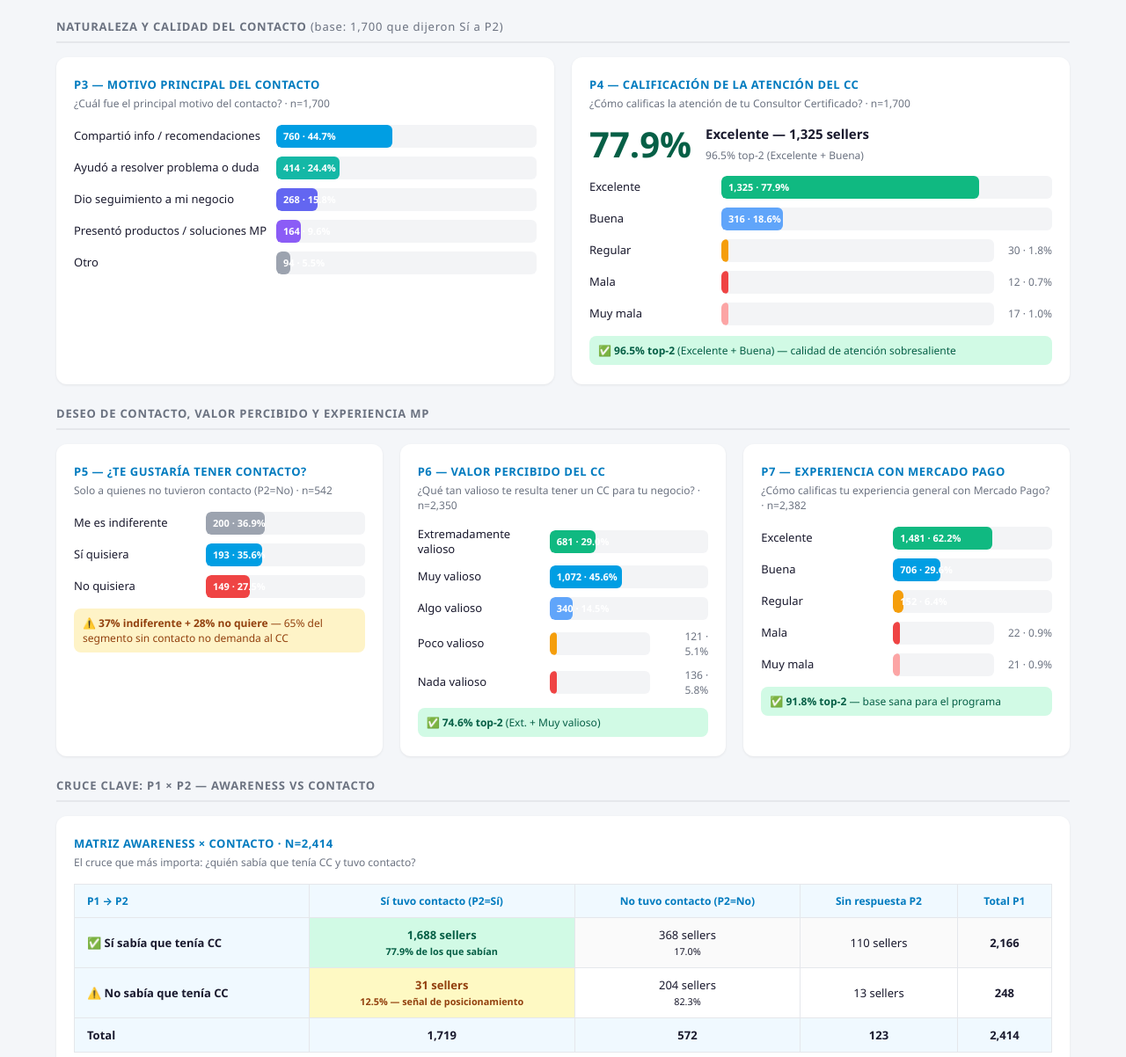
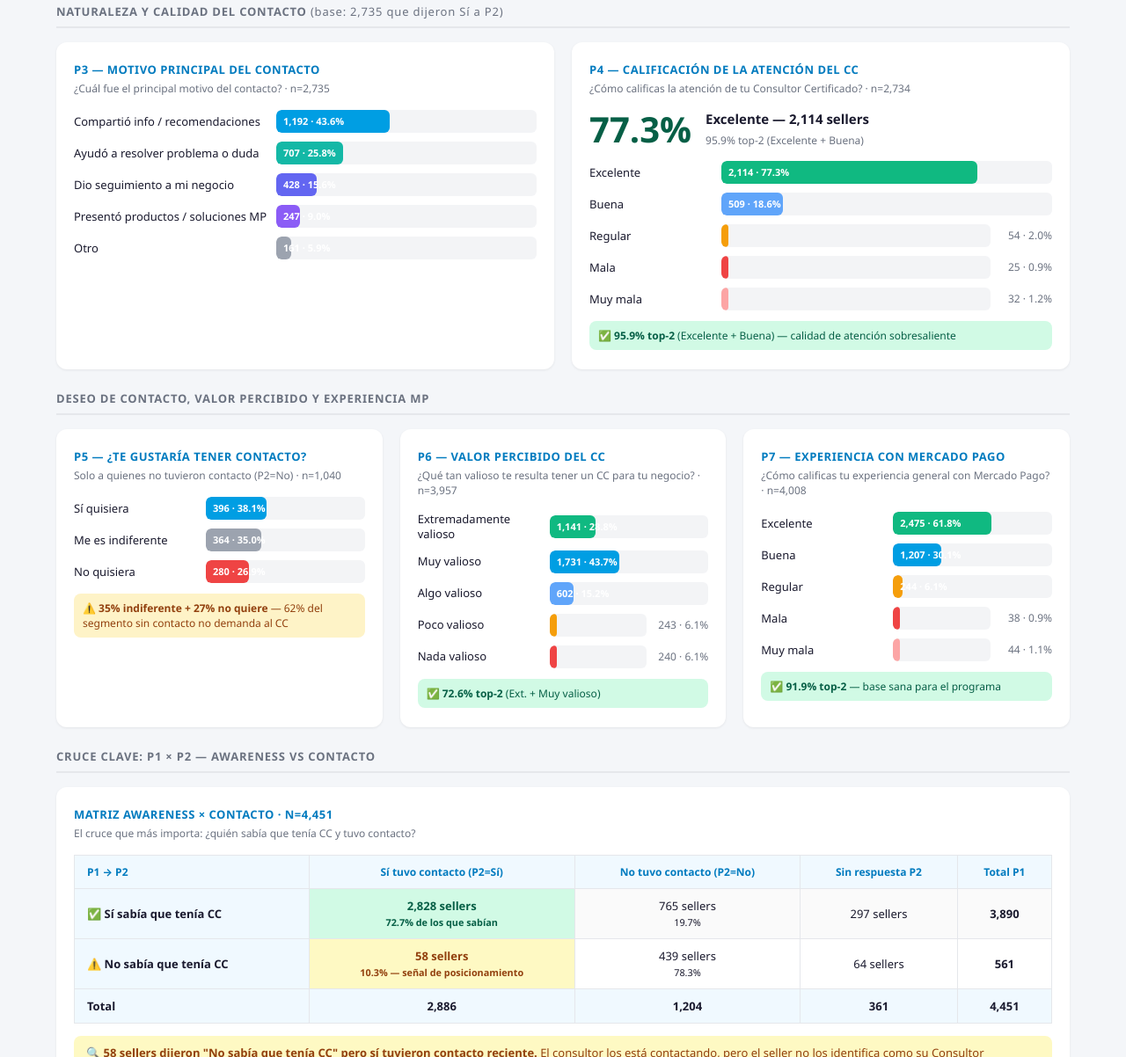
Before and after one commit to karenesquersalazar-hue/Encuesta-Consultor, a plain HTML site: page index.html in a window 1280 px wide. Shown: the part 805-2007 px from the top of the page at 88% size. Drawn offline with Linux system fonts and the light colour scheme.

Commit message:
Update index.html
Actualizar resultados 10 ago

```diff
--- a/index.html
+++ b/index.html
@@ -14,12 +14,8 @@
       --text-muted: #6b7280;
       --border: #e5e7eb;
       --green: #10b981;
-      --green-light: #d1fae5;
       --orange: #f59e0b;
-      --orange-light: #fef3c7;
       --red: #ef4444;
-      --red-light: #fee2e2;
-      --blue-light: #dbeafe;
       --radius: 12px;
     }
     * { box-sizing: border-box; margin: 0; padding: 0; }
@@ -75,7 +71,7 @@
     .bar-track { flex: 1; background: #f3f4f6; border-radius: 6px; height: 26px; overflow: hidden; }
     .bar-fill { height: 100%; border-radius: 6px; display: flex; align-items: center; padding-left: 8px; min-width: 2px; }
     .bar-fill span { font-size: 11px; font-weight: 700; color: white; white-space: nowrap; }
-    .bar-num { font-size: 12px; color: var(--text-muted); width: 56px; text-align: right; flex-shrink: 0; }
+    .bar-num { font-size: 12px; color: var(--text-muted); width: 60px; text-align: right; flex-shrink: 0; }
 
     .c-blue   { background: var(--mp-blue); }
     .c-blue2  { background: #60a5fa; }
@@ -131,13 +127,14 @@
     <div class="header-top">
       <span class="badge">Primera Edición</span>
       <span class="badge">Mercado Pago México</span>
+      <span class="badge">Actualizado 10 ago 2026</span>
     </div>
     <h1>Encuesta de Satisfacción<br>Consultor Certificado</h1>
     <div class="header-meta">
-      <span>27 jul – 3 ago 2026</span>
-      <span>2,414 respuestas válidas</span>
+      <span>27 jul – 10 ago 2026</span>
+      <span>4,451 respuestas válidas</span>
       <span>117,521 sellers en universo</span>
-      <span>Response rate ~2.1%</span>
+      <span>Response rate ~3.8%</span>
     </div>
   </div>
 </div>
@@ -147,32 +144,32 @@
   <!-- KPIs -->
   <div class="kpi-grid">
     <div class="kpi-card">
-      <div class="kpi-value">2,414</div>
+      <div class="kpi-value">4,451</div>
       <div class="kpi-label">Respuestas válidas</div>
     </div>
     <div class="kpi-card green">
-      <div class="kpi-value">89.7%</div>
+      <div class="kpi-value">87.4%</div>
       <div class="kpi-label">Sabía que tenía CC asignado</div>
     </div>
     <div class="kpi-card">
-      <div class="kpi-value">75.0%</div>
+      <div class="kpi-value">70.6%</div>
       <div class="kpi-label">Tuvo contacto en últimas 4W</div>
     </div>
     <div class="kpi-card green">
-      <div class="kpi-value">96.5%</div>
+      <div class="kpi-value">95.9%</div>
       <div class="kpi-label">Calificó atención Exc. o Buena</div>
     </div>
     <div class="kpi-card orange">
-      <div class="kpi-value">74.6%</div>
+      <div class="kpi-value">72.6%</div>
       <div class="kpi-label">CC Muy / Ext. valioso</div>
     </div>
     <div class="kpi-card green">
-      <div class="kpi-value">91.8%</div>
+      <div class="kpi-value">91.9%</div>
       <div class="kpi-label">Exp. MP Exc. o Buena</div>
     </div>
     <div class="kpi-card orange">
-      <div class="kpi-value">31</div>
-      <div class="kpi-label">No sabían su CC pero sí tuvieron contacto reciente</div>
+      <div class="kpi-value">58</div>
+      <div class="kpi-label">No sabían su CC pero sí tuvieron contacto</div>
     </div>
   </div>
 
@@ -182,108 +179,108 @@
 
     <div class="card">
       <div class="card-title">P1 — Awareness del CC</div>
-      <div class="card-subtitle">¿Sabías que tienes un Consultor Certificado de Mercado Pago asignado? · n=2,414</div>
+      <div class="card-subtitle">¿Sabías que tienes un Consultor Certificado de Mercado Pago asignado? · n=4,451</div>
       <div class="big-stat">
-        <div class="big-pct green">89.7%</div>
+        <div class="big-pct green">87.4%</div>
         <div class="big-info">
-          <strong>Sí sabía — 2,166 sellers</strong>
+          <strong>Sí sabía — 3,890 sellers</strong>
           <small>Awareness alto para primera medición</small>
         </div>
       </div>
       <div class="bar-row">
         <div class="bar-label short">Sí sabía</div>
-        <div class="bar-track"><div class="bar-fill c-green" style="width:89.7%"><span>2,166 · 89.7%</span></div></div>
+        <div class="bar-track"><div class="bar-fill c-green" style="width:87.4%"><span>3,890 · 87.4%</span></div></div>
       </div>
       <div class="bar-row">
         <div class="bar-label short">No sabía</div>
-        <div class="bar-track"><div class="bar-fill c-orange" style="width:10.3%"><span>248 · 10.3%</span></div></div>
+        <div class="bar-track"><div class="bar-fill c-orange" style="width:12.6%"><span>561 · 12.6%</span></div></div>
       </div>
     </div>
 
     <div class="card">
       <div class="card-title">P2 — Contacto últimas 4 semanas</div>
-      <div class="card-subtitle">¿Tuviste contacto con tu CC en las últimas 4 semanas? · n=2,294</div>
+      <div class="card-subtitle">¿Tuviste contacto con tu CC en las últimas 4 semanas? · n=4,090</div>
       <div class="big-stat">
-        <div class="big-pct">75.0%</div>
+        <div class="big-pct">70.6%</div>
         <div class="big-info">
-          <strong>Sí tuvo contacto — 1,721 sellers</strong>
+          <strong>Sí tuvo contacto — 2,886 sellers</strong>
           <small>Cobertura activa alta</small>
         </div>
       </div>
       <div class="bar-row">
         <div class="bar-label short">Sí, tuve contacto</div>
-        <div class="bar-track"><div class="bar-fill c-blue" style="width:75%"><span>1,721 · 75.0%</span></div></div>
+        <div class="bar-track"><div class="bar-fill c-blue" style="width:70.6%"><span>2,886 · 70.6%</span></div></div>
       </div>
       <div class="bar-row">
         <div class="bar-label short">No tuve contacto</div>
-        <div class="bar-track"><div class="bar-fill c-gray" style="width:25%"><span>573 · 25.0%</span></div></div>
+        <div class="bar-track"><div class="bar-fill c-gray" style="width:29.4%"><span>1,204 · 29.4%</span></div></div>
       </div>
     </div>
   </div>
 
   <!-- P3 + P4 -->
-  <p class="section-title">Naturaleza y Calidad del Contacto <span style="font-weight:400;text-transform:none">(base: 1,700 que dijeron Sí a P2)</span></p>
+  <p class="section-title">Naturaleza y Calidad del Contacto <span style="font-weight:400;text-transform:none">(base: 2,735 que dijeron Sí a P2)</span></p>
   <div class="grid-2">
 
     <div class="card">
       <div class="card-title">P3 — Motivo principal del contacto</div>
-      <div class="card-subtitle">¿Cuál fue el principal motivo del contacto? · n=1,700</div>
+      <div class="card-subtitle">¿Cuál fue el principal motivo del contacto? · n=2,735</div>
       <div class="bar-row">
         <div class="bar-label">Compartió info / recomendaciones</div>
-        <div class="bar-track"><div class="bar-fill c-blue" style="width:44.7%"><span>760 · 44.7%</span></div></div>
+        <div class="bar-track"><div class="bar-fill c-blue" style="width:43.6%"><span>1,192 · 43.6%</span></div></div>
       </div>
       <div class="bar-row">
         <div class="bar-label">Ayudó a resolver problema o duda</div>
-        <div class="bar-track"><div class="bar-fill c-teal" style="width:24.4%"><span>414 · 24.4%</span></div></div>
+        <div class="bar-track"><div class="bar-fill c-teal" style="width:25.8%"><span>707 · 25.8%</span></div></div>
       </div>
       <div class="bar-row">
         <div class="bar-label">Dio seguimiento a mi negocio</div>
-        <div class="bar-track"><div class="bar-fill c-indigo" style="width:15.8%"><span>268 · 15.8%</span></div></div>
+        <div class="bar-track"><div class="bar-fill c-indigo" style="width:15.6%"><span>428 · 15.6%</span></div></div>
       </div>
       <div class="bar-row">
         <div class="bar-label">Presentó productos / soluciones MP</div>
-        <div class="bar-track"><div class="bar-fill c-purple" style="width:9.6%"><span>164 · 9.6%</span></div></div>
+        <div class="bar-track"><div class="bar-fill c-purple" style="width:9.0%"><span>247 · 9.0%</span></div></div>
       </div>
       <div class="bar-row">
         <div class="bar-label">Otro</div>
-        <div class="bar-track"><div class="bar-fill c-gray" style="width:5.5%"><span>94 · 5.5%</span></div></div>
+        <div class="bar-track"><div class="bar-fill c-gray" style="width:5.9%"><span>161 · 5.9%</span></div></div>
       </div>
     </div>
 
     <div class="card">
       <div class="card-title">P4 — Calificación de la atención del CC</div>
-      <div class="card-subtitle">¿Cómo calificas la atención de tu Consultor Certificado? · n=1,700</div>
+      <div class="card-subtitle">¿Cómo calificas la atención de tu Consultor Certificado? · n=2,734</div>
       <div class="big-stat">
-        <div class="big-pct green">77.9%</div>
+        <div class="big-pct green">77.3%</div>
         <div class="big-info">
-          <strong>Excelente — 1,325 sellers</strong>
-          <small>96.5% top-2 (Excelente + Buena)</small>
+          <strong>Excelente — 2,114 sellers</strong>
+          <small>95.9% top-2 (Excelente + Buena)</small>
         </div>
       </div>
       <div class="bar-row">
         <div class="bar-label short">Excelente</div>
-        <div class="bar-track"><div class="bar-fill c-green" style="width:77.9%"><span>1,325 · 77.9%</span></div></div>
+        <div class="bar-track"><div class="bar-fill c-green" style="width:77.3%"><span>2,114 · 77.3%</span></div></div>
       </div>
       <div class="bar-row">
         <div class="bar-label short">Buena</div>
-        <div class="bar-track"><div class="bar-fill c-blue2" style="width:18.6%"><span>316 · 18.6%</span></div></div>
+        <div class="bar-track"><div class="bar-fill c-blue2" style="width:18.6%"><span>509 · 18.6%</span></div></div>
       </div>
       <div class="bar-row">
         <div class="bar-label short">Regular</div>
-        <div class="bar-track"><div class="bar-fill c-orange" style="width:1.8%"></div></div>
-        <div class="bar-num">30 · 1.8%</div>
+        <div class="bar-track"><div class="bar-fill c-orange" style="width:2.0%"></div></div>
+        <div class="bar-num">54 · 2.0%</div>
       </div>
       <div class="bar-row">
         <div class="bar-label short">Mala</div>
-        <div class="bar-track"><div class="bar-fill c-red" style="width:0.7%"></div></div>
-        <div class="bar-num">12 · 0.7%</div>
+        <div class="bar-track"><div class="bar-fill c-red" style="width:0.9%"></div></div>
+        <div class="bar-num">25 · 0.9%</div>
       </div>
       <div class="bar-row">
         <div class="bar-label short">Muy mala</div>
-        <div class="bar-track"><div class="bar-fill c-red2" style="width:1.0%"></div></div>
-        <div class="bar-num">17 · 1.0%</div>
+        <div class="bar-track"><div class="bar-fill c-red2" style="width:1.2%"></div></div>
+        <div class="bar-num">32 · 1.2%</div>
       </div>
-      <div class="note-green">✅ <strong>96.5% top-2</strong> (Excelente + Buena) — calidad de atención sobresaliente</div>
+      <div class="note-green">✅ <strong>95.9% top-2</strong> (Excelente + Buena) — calidad de atención sobresaliente</div>
     </div>
   </div>
 
@@ -293,83 +290,83 @@
 
     <div class="card">
       <div class="card-title">P5 — ¿Te gustaría tener contacto?</div>
-      <div class="card-subtitle">Solo a quienes no tuvieron contacto (P2=No) · n=542</div>
+      <div class="card-subtitle">Solo a quienes no tuvieron contacto (P2=No) · n=1,040</div>
+      <div class="bar-row">
+        <div class="bar-label short">Sí quisiera</div>
+        <div class="bar-track"><div class="bar-fill c-blue" style="width:38.1%"><span>396 · 38.1%</span></div></div>
+      </div>
       <div class="bar-row">
         <div class="bar-label short">Me es indiferente</div>
-        <div class="bar-track"><div class="bar-fill c-gray" style="width:36.9%"><span>200 · 36.9%</span></div></div>
-      </div>
-      <div class="bar-row">
-        <div class="bar-label short">Sí quisiera</div>
-        <div class="bar-track"><div class="bar-fill c-blue" style="width:35.6%"><span>193 · 35.6%</span></div></div>
+        <div class="bar-track"><div class="bar-fill c-gray" style="width:35.0%"><span>364 · 35.0%</span></div></div>
       </div>
       <div class="bar-row">
         <div class="bar-label short">No quisiera</div>
-        <div class="bar-track"><div class="bar-fill c-red" style="width:27.5%"><span>149 · 27.5%</span></div></div>
+        <div class="bar-track"><div class="bar-fill c-red" style="width:26.9%"><span>280 · 26.9%</span></div></div>
       </div>
-      <div class="note-orange">⚠️ <strong>37% indiferente + 28% no quiere</strong> — 65% del segmento sin contacto no demanda al CC</div>
+      <div class="note-orange">⚠️ <strong>35% indiferente + 27% no quiere</strong> — 62% del segmento sin contacto no demanda al CC</div>
     </div>
 
     <div class="card">
       <div class="card-title">P6 — Valor percibido del CC</div>
-      <div class="card-subtitle">¿Qué tan valioso te resulta tener un CC para tu negocio? · n=2,350</div>
+      <div class="card-subtitle">¿Qué tan valioso te resulta tener un CC para tu negocio? · n=3,957</div>
       <div class="bar-row">
         <div class="bar-label short">Extremadamente valioso</div>
-        <div class="bar-track"><div class="bar-fill c-green" style="width:29.0%"><span>681 · 29.0%</span></div></div>
+        <div class="bar-track"><div class="bar-fill c-green" style="width:28.8%"><span>1,141 · 28.8%</span></div></div>
       </div>
       <div class="bar-row">
         <div class="bar-label short">Muy valioso</div>
-        <div class="bar-track"><div class="bar-fill c-blue" style="width:45.6%"><span>1,072 · 45.6%</span></div></div>
+        <div class="bar-track"><div class="bar-fill c-blue" style="width:43.7%"><span>1,731 · 43.7%</span></div></div>
       </div>
       <div class="bar-row">
         <div class="bar-label short">Algo valioso</div>
-        <div class="bar-track"><div class="bar-fill c-blue2" style="width:14.5%"><span>340 · 14.5%</span></div></div>
+        <div class="bar-track"><div class="bar-fill c-blue2" style="width:15.2%"><span>602 · 15.2%</span></div></div>
       </div>
       <div class="bar-row">
         <div class="bar-label short">Poco valioso</div>
-        <div class="bar-track"><div class="bar-fill c-orange" style="width:5.1%"></div></div>
-        <div class="bar-num">121 · 5.1%</div>
+        <div class="bar-track"><div class="bar-fill c-orange" style="width:6.1%"></div></div>
+        <div class="bar-num">243 · 6.1%</div>
       </div>
       <div class="bar-row">
         <div class="bar-label short">Nada valioso</div>
-        <div class="bar-track"><div class="bar-fill c-red" style="width:5.8%"></div></div>
-        <div class="bar-num">136 · 5.8%</div>
+        <div class="bar-track"><div class="bar-fill c-red" style="width:6.1%"></div></div>
+        <div class="bar-num">240 · 6.1%</div>
       </div>
-      <div class="note-green">✅ <strong>74.6% top-2</strong> (Ext. + Muy valioso)</div>
+      <div class="note-green">✅ <strong>72.6% top-2</strong> (Ext. + Muy valioso)</div>
     </div>
 
     <div class="card">
       <div class="card-title">P7 — Experiencia con Mercado Pago</div>
-      <div class="card-subtitle">¿Cómo calificas tu experiencia general con Mercado Pago? · n=2,382</div>
+      <div class="card-subtitle">¿Cómo calificas tu experiencia general con Mercado Pago? · n=4,008</div>
       <div class="bar-row">
         <div class="bar-label short">Excelente</div>
-        <div class="bar-track"><div class="bar-fill c-green" style="width:62.2%"><span>1,481 · 62.2%</span></div></div>
+        <div class="bar-track"><div class="bar-fill c-green" style="width:61.8%"><span>2,475 · 61.8%</span></div></div>
       </div>
       <div class="bar-row">
         <div class="bar-label short">Buena</div>
-        <div class="bar-track"><div class="bar-fill c-blue" style="width:29.6%"><span>706 · 29.6%</span></div></div>
+        <div class="bar-track"><div class="bar-fill c-blue" style="width:30.1%"><span>1,207 · 30.1%</span></div></div>
       </div>
       <div class="bar-row">
         <div class="bar-label short">Regular</div>
-        <div class="bar-track"><div class="bar-fill c-orange" style="width:6.4%"><span>152 · 6.4%</span></div></div>
+        <div class="bar-track"><div class="bar-fill c-orange" style="width:6.1%"><span>244 · 6.1%</span></div></div>
       </div>
       <div class="bar-row">
         <div class="bar-label short">Mala</div>
         <div class="bar-track"><div class="bar-fill c-red" style="width:0.9%"></div></div>
-        <div class="bar-num">22 · 0.9%</div>
+        <div class="bar-num">38 · 0.9%</div>
       </div>
       <div class="bar-row">
         <div class="bar-label short">Muy mala</div>
-        <div class="bar-track"><div class="bar-fill c-red2" style="width:0.9%"></div></div>
-        <div class="bar-num">21 · 0.9%</div>
+        <div class="bar-track"><div class="bar-fill c-red2" style="width:1.1%"></div></div>
+        <div class="bar-num">44 · 1.1%</div>
       </div>
-      <div class="note-green">✅ <strong>91.8% top-2</strong> — base sana para el programa</div>
+      <div class="note-green">✅ <strong>91.9% top-2</strong> — base sana para el programa</div>
     </div>
   </div>
 
   <!-- CRUCE P1 x P2 -->
   <p class="section-title">Cruce Clave: P1 × P2 — Awareness vs Contacto</p>
   <div class="card card-full" style="margin-bottom:24px;">
-    <div class="card-title">Matriz Awareness × Contacto · n=2,414</div>
+    <div class="card-title">Matriz Awareness × Contacto · n=4,451</div>
     <div class="card-subtitle">El cruce que más importa: ¿quién sabía que tenía CC y tuvo contacto?</div>
     <div style="overflow-x:auto;">
       <table class="cross-table">
@@ -385,30 +382,30 @@
         <tbody>
           <tr>
             <td>✅ Sí sabía que tenía CC</td>
-            <td class="strong-cell">1,688 sellers<br><small>77.9% de los que sabían</small></td>
-            <td>368 sellers<br><small>17.0%</small></td>
-            <td>110 sellers</td>
-            <td><strong>2,166</strong></td>
+            <td class="strong-cell">2,828 sellers<br><small>72.7% de los que sabían</small></td>
+            <td>765 sellers<br><small>19.7%</small></td>
+            <td>297 sellers</td>
+            <td><strong>3,890</strong></td>
           </tr>
           <tr>
             <td>⚠️ No sabía que tenía CC</td>
-            <td class="highlight-cell">31 sellers<br><small>12.5% — señal de posicionamiento</small></td>
-            <td>204 sellers<br><small>82.3%</small></td>
-            <td>13 sellers</td>
-            <td><strong>248</strong></td>
+            <td class="highlight-cell">58 sellers<br><small>10.3% — señal de posicionamiento</small></td>
+            <td>439 sellers<br><small>78.3%</small></td>
+            <td>64 sellers</td>
+            <td><strong>561</strong></td>
           </tr>
           <tr style="background:#f0f9ff;font-weight:700;">
             <td>Total</td>
-            <td>1,719</td>
-            <td>572</td>
-            <td>123</td>
-            <td>2,414</td>
+            <td>2,886</td>
+            <td>1,204</td>
+            <td>361</td>
+            <td>4,451</td>
           </tr>
         </tbody>
       </table>
     </div>
     <p style="margin-top:14px;font-size:13px;color:#92400e;background:#fef9c3;border-radius:8px;padding:10px 14px;">
-      🔍 <strong>31 sellers dijeron "No sabía que tenía CC" pero sí tuvieron contacto reciente.</strong> El consultor los está contactando, pero el seller no lo identifica como su Consultor Certificado. Señal de problema de posicionamiento del rol, no de cobertura.
+      🔍 <strong>58 sellers dijeron "No sabía que tenía CC" pero sí tuvieron contacto reciente.</strong> El consultor los está contactando, pero el seller no los identifica como su Consultor Certificado. Señal de problema de posicionamiento del rol, no de cobertura.
     </p>
   </div>
 
@@ -420,7 +417,7 @@
       <div class="insight-icon">📡</div>
       <div class="insight-body">
         <strong>Awareness alto para primera medición</strong>
-        <p>90% de los 2,414 respondentes sabía que tiene un CC asignado. El programa ya tiene presencia en la base que responde encuestas.</p>
+        <p>87% de los 4,451 respondentes sabía que tiene un CC asignado. El programa ya tiene presencia en la base que responde encuestas.</p>
       </div>
     </div>
 
@@ -428,7 +425,7 @@
       <div class="insight-icon">📞</div>
       <div class="insight-body">
         <strong>El CC sí está contactando</strong>
-        <p>75% tuvo contacto en las últimas 4 semanas (1,721 sellers). La cobertura activa es alta; el problema no está en la frecuencia de contacto.</p>
+        <p>71% tuvo contacto en las últimas 4 semanas (2,886 sellers). La cobertura activa es alta; el problema no está en la frecuencia de contacto.</p>
       </div>
     </div>
 
@@ -436,7 +433,7 @@
       <div class="insight-icon">⭐</div>
       <div class="insight-body">
         <strong>Calidad de atención sobresaliente</strong>
-        <p>96.5% evalúa la atención como Excelente o Buena (1,641/1,700). El perfil es educativo: compartir info (44.7%) y resolver dudas (24.4%).</p>
+        <p>95.9% evalúa la atención como Excelente o Buena (2,623/2,734). El perfil es educativo: compartir info (43.6%) y resolver dudas (25.8%).</p>
       </div>
     </div>
 
@@ -444,15 +441,15 @@
       <div class="insight-icon">🎯</div>
       <div class="insight-body">
         <strong>Problema de posicionamiento del rol</strong>
-        <p>31 sellers dijeron "No sabía que tenía CC" pero sí tuvieron contacto reciente. El consultor los contacta, pero el seller no sabe quién es esa persona.</p>
+        <p>58 sellers dijeron "No sabía que tenía CC" pero sí tuvieron contacto reciente. El consultor los contacta, pero el seller no sabe quién es esa persona.</p>
       </div>
     </div>
 
     <div class="insight-card risk">
       <div class="insight-icon">😶</div>
       <div class="insight-body">
-        <strong>Segmento pasivo en riesgo (573 sellers)</strong>
-        <p>De los que no tuvieron contacto, solo 36% quisiera tenerlo. El 64% restante es indiferente o no lo quiere — son los más propensos a desconectarse silenciosamente.</p>
+        <strong>Segmento pasivo en riesgo (1,204 sellers)</strong>
+        <p>De los que no tuvieron contacto, el 62% es indiferente o no quiere tenerlo. Son los más propensos a desconectarse silenciosamente del programa.</p>
       </div>
     </div>
 
@@ -461,7 +458,7 @@
 </div>
 
 <div class="footer">
-  Encuesta Consultor Certificado · Mercado Pago México · Jul–Ago 2026 · Elaborado por el equipo de Engagement &amp; Retention
+  Encuesta Consultor Certificado · Mercado Pago México · Jul–Ago 2026 · Actualizado 10 ago 2026 · Elaborado por el equipo de Engagement &amp; Retention
 </div>
 
 </body>
```
